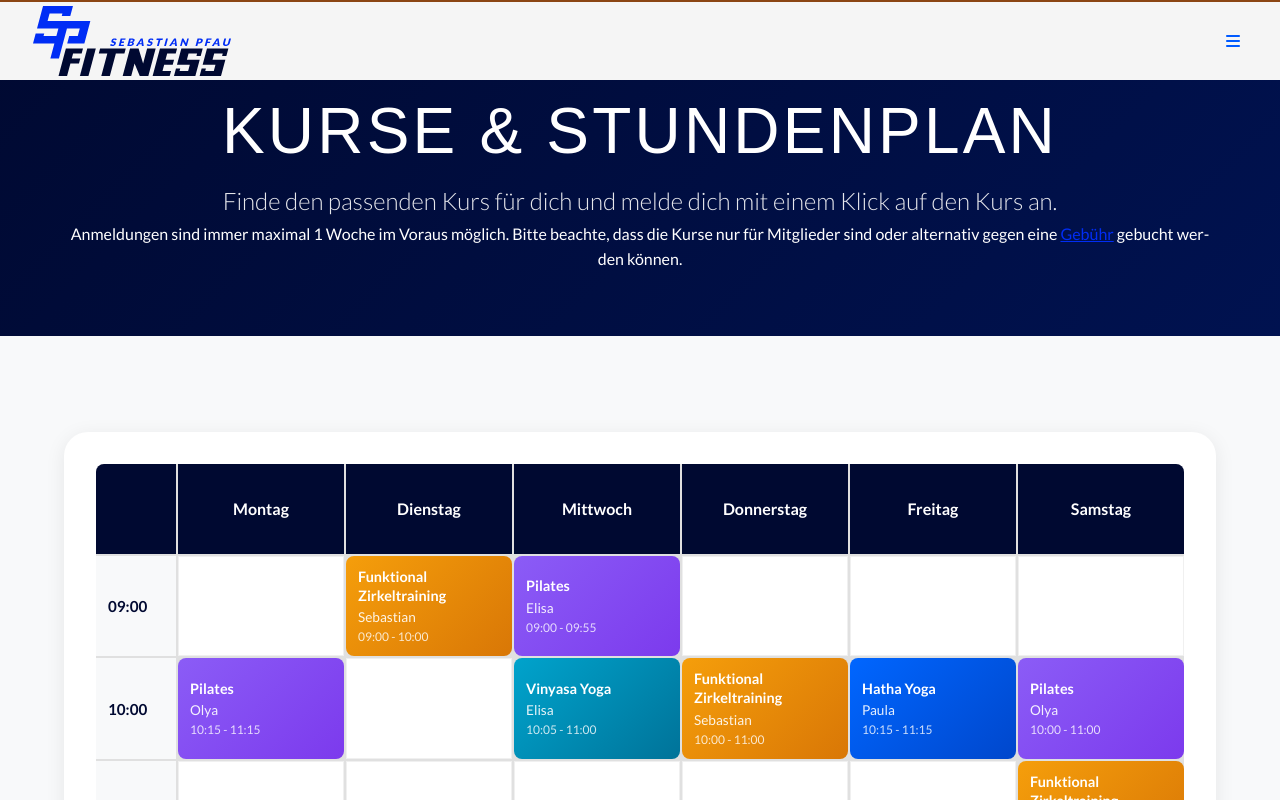
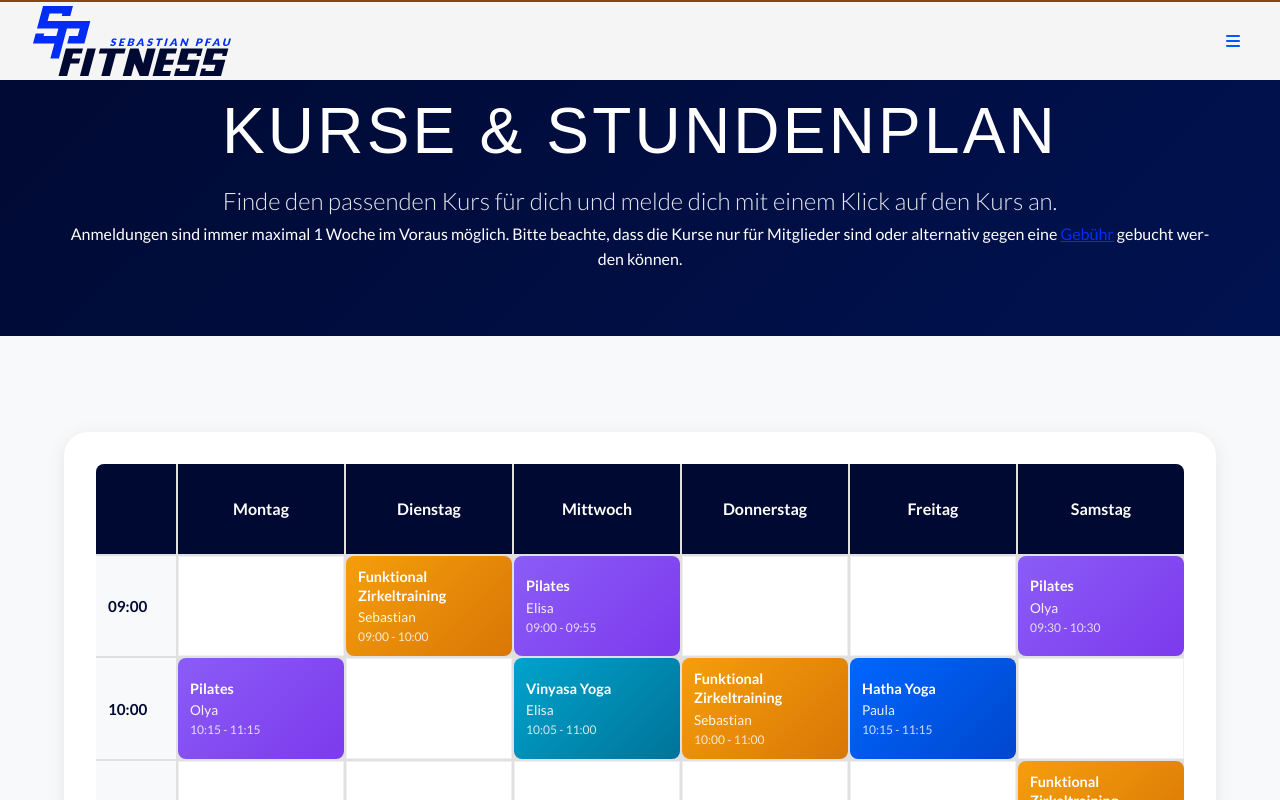
Before and after one commit to Future-Now-Studio/SP-Training, a Next.js app in the folder sp-fitness-web/: page /kurse in a window 1280 px wide. Built offline with nearby package versions, Linux system fonts and the light colour scheme; a web font is replaced by a local one.

Commit message:
fix: Rücken Yoga, Samstag Pilates 9:30-10:30, Zirkeltraining 11-12 Uhr

```diff
--- a/sp-fitness-web/components/CourseTimetable.tsx
+++ b/sp-fitness-web/components/CourseTimetable.tsx
@@ -52,7 +52,7 @@ const courses: Array<{
 
   // Donnerstag
   { day: 3, startTime: "10:00", endTime: "11:00", name: "Funktional Zirkeltraining", instructor: "Sebastian", color: "orange", icon: "fa-solid fa-dumbbell" },
-  { day: 3, startTime: "17:00", endTime: "18:00", name: "Hatha Yoga", instructor: "Elisa", color: "blue", icon: "fa-solid fa-om" },
+  { day: 3, startTime: "17:00", endTime: "18:00", name: "Rücken Yoga", instructor: "Elisa", color: "blue", icon: "fa-solid fa-om" },
   { day: 3, startTime: "18:15", endTime: "19:15", name: "Pilates", instructor: "Elisa", color: "purple", icon: "fa-solid fa-spa" },
   { day: 3, startTime: "19:30", endTime: "20:30", name: "Funktional Zirkeltraining", instructor: "Sebastian", color: "orange", icon: "fa-solid fa-dumbbell" },
 
@@ -61,8 +61,8 @@ const courses: Array<{
   { day: 4, startTime: "18:00", endTime: "19:00", name: "Pilates", instructor: "Olya", color: "purple", icon: "fa-solid fa-spa" },
 
   // Samstag
-  { day: 5, startTime: "10:00", endTime: "11:00", name: "Pilates", instructor: "Olya", color: "purple", icon: "fa-solid fa-spa" },
-  { day: 5, startTime: "11:30", endTime: "12:30", name: "Funktional Zirkeltraining", instructor: "Sebastian", color: "orange", icon: "fa-solid fa-dumbbell" },
+  { day: 5, startTime: "09:30", endTime: "10:30", name: "Pilates", instructor: "Olya", color: "purple", icon: "fa-solid fa-spa" },
+  { day: 5, startTime: "11:00", endTime: "12:00", name: "Funktional Zirkeltraining", instructor: "Sebastian", color: "orange", icon: "fa-solid fa-dumbbell" },
 ];
 
 // Helper function to check if a time slot has a course
```
